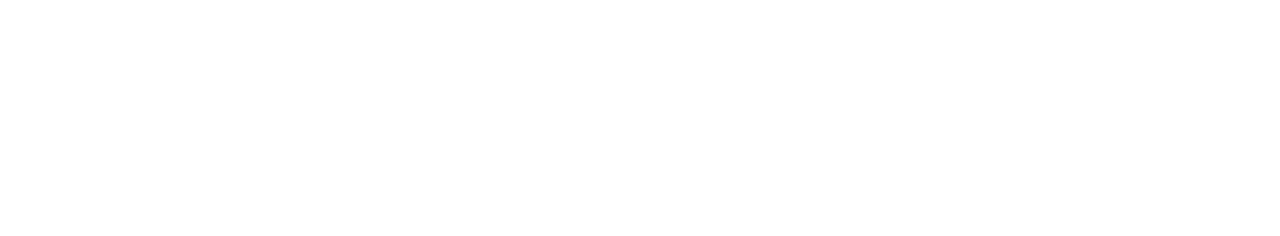
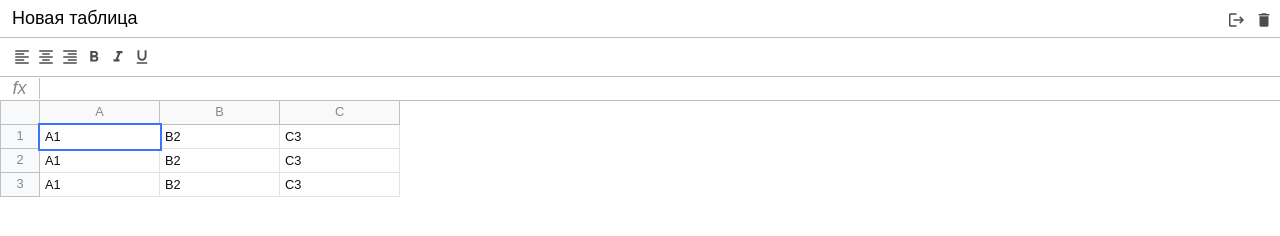
Before and after one commit to TatyanaMolchanova/JSownFramework, a website built with webpack: page src/index.html in a window 1280 px wide. Built offline with nearby package versions, Linux system fonts and the light colour scheme.

Commit message:
Markup Excel table

```diff
--- a/package.json
+++ b/package.json
@@ -46,6 +46,7 @@
     "webpack-dev-server": "^3.11.2"
   },
   "dependencies": {
-    "@babel/polyfill": "^7.12.1"
+    "@babel/polyfill": "^7.12.1",
+    "normalize.css": "^8.0.1"
   }
 }
--- a/requirements.txt
+++ b/requirements.txt
@@ -16,7 +16,7 @@ Git
         2 ---------
 
 
-lesson17 прошла
+lesson25 прошла
 
 npm i -D cross-env - defines variable of current ENV
 npm i eslint eslint-loader babel-eslint -D
--- a/src/index.html
+++ b/src/index.html
@@ -6,11 +6,134 @@
           content="width=device-width, user-scalable=no, initial-scale=1.0, maximum-scale=1.0, minimum-scale=1.0">
     <meta http-equiv="X-UA-Compatible" content="ie=edge">
     <link rel="shortcut icon" href="favicon.ico">
+    <link href="https://fonts.googleapis.com/icon?family=Material+Icons"
+          rel="stylesheet">
+    <link href="https://fonts.googleapis.com/icon?family=Material+Icons"
+          rel="stylesheet">
     <title>Pure JavaScript Excel</title>
 </head>
 <body>
 
-        <div id="app" class="container"></div>
+        <div id="app" class="container">
+
+            <div class="excel">
+
+                <div class="excel__header">
+
+                    <input type="text" class="input" value="Новая таблица" />
+
+                    <div>
+
+                        <div class="button">
+                            <span class="material-icons">logout</span>
+                        </div>
+
+                        <div class="button">
+                            <span class="material-icons">delete</span>
+                        </div>
+
+                    </div>
+
+                </div>
+
+                <div class="excel__toolbar">
+
+                    <div class="button">
+                        <span class="material-icons">format_align_left</span>
+                    </div>
+
+                    <div class="button">
+                        <span class="material-icons">format_align_center</span>
+                    </div>
+
+                    <div class="button">
+                        <span class="material-icons">format_align_right</span>
+                    </div>
+
+                    <div class="button">
+                        <span class="material-icons">format_bold</span>
+                    </div>
+
+                    <div class="button">
+                        <span class="material-icons">format_italic</span>
+                    </div>
+
+                    <div class="button">
+                        <span class="material-icons">format_underlined</span>
+                    </div>
+
+                </div>
+
+                <div class="excel__formula">
+                    <div class="info">fx</div>
+                    <div class="input" contenteditable spellcheck="false"></div>
+                </div>
+
+                <div class="excel__table">
+
+                    <div class="row">
+
+                        <div class="row-info">
+
+                        </div>
+
+                        <div class="row-data">
+                            <div class="column">
+                                A
+                            </div>
+                            <div class="column">
+                                B
+                            </div>
+                            <div class="column">
+                                C
+                            </div>
+
+                        </div>
+
+                    </div>
+
+
+                    <div class="row">
+                        <div class="row-info">
+                            1
+                        </div>
+
+                        <div class="row-data">
+                            <div class="cell selected" contenteditable>A1</div>
+                            <div class="cell" contenteditable>B2</div>
+                            <div class="cell" contenteditable>C3</div>
+                        </div>
+                    </div>
+
+                    <div class="row">
+                        <div class="row-info">
+                            2
+                        </div>
+
+                        <div class="row-data">
+                            <div class="cell" contenteditable>A1</div>
+                            <div class="cell" contenteditable>B2</div>
+                            <div class="cell" contenteditable>C3</div>
+                        </div>
+                    </div>
+
+                    <div class="row">
+                        <div class="row-info">
+                           3
+                        </div>
+
+                        <div class="row-data">
+                            <div class="cell" contenteditable>A1</div>
+                            <div class="cell" contenteditable>B2</div>
+                            <div class="cell" contenteditable>C3</div>
+                        </div>
+                    </div>
+
+                </div>
+
+            </div>
+
+        </div>
 
 </body>
 </html>
--- /dev/null
+++ b/src/scss/_mixins.scss
@@ -0,0 +1,22 @@
+@mixin button($color: green) {
+  height: 24px;
+  min-width: 24px;
+  padding: 3px;
+  text-align: center;
+  position: relative;
+  display: inline-block;
+  color: rgba(0, 0, 0, .7);
+
+  & span {
+    font-size: 18px;
+  }
+
+  &:active, .active {
+    color: $color;
+  }
+
+  &:hover {
+    background: #eee;
+    cursor: pointer;
+  }
+}
--- /dev/null
+++ b/src/scss/_variables.scss
@@ -0,0 +1,8 @@
+$header-height: 37px;
+$toolber-height: 40px;
+$formula-height: 24px;
+$row-height: 24px;
+//$header-height: 34px;
+$border-color: #c0c0c0;
+$info-cell-width: 40px;
+$cell-width: 120px;
--- /dev/null
+++ b/src/scss/formula.scss
@@ -0,0 +1,30 @@
+@import "variables";
+@import "mixins";
+
+.excel__formula {
+  position: absolute;
+  left: 0;
+  right: 0;
+  top: $header-height + $toolber-height;
+  height: $formula-height;
+  display: flex;
+  align-items: center;
+  border-bottom: 1px solid $border-color;
+
+  .info {
+    font-size: 18px;
+    font-style: italic;
+    text-align: center;
+    border-right: 1px solid $border-color;
+    min-width: $info-cell-width;
+  }
+
+  .input {
+    padding: 4px;
+    font-size: 12px;
+    width: 100%;
+    height: 100%;
+    color: #000;
+  }
+
+}
--- /dev/null
+++ b/src/scss/header.scss
@@ -0,0 +1,41 @@
+@import "variables";
+@import "mixins";
+
+.excel__header {
+  position: absolute;
+  top: 0;
+  right: 0;
+  left: 0;
+  height: $header-height;
+  padding: 8px 4px 0;
+  display: flex;
+  justify-content: space-between;
+
+  //temp
+  //background: antiquewhite;
+
+  & .input {
+    margin: 0;
+    padding: 2px 7px;
+    min-width: 1px;
+    color: #000;
+    border: 1px solid transparent;
+    border-radius: 2px;
+    height: 20px;
+    font-size: 18px;
+    line-height: 22;
+    outline: none;
+
+    &:hover {
+      border: 1px solid $border-color;
+    }
+
+    &:focus {
+      border: 2px solid #1a73e8;
+    }
+  }
+
+  .button {
+    @include button(red);
+  }
+}
--- a/src/scss/index.scss
+++ b/src/scss/index.scss
@@ -1,3 +1,38 @@
+@import url('https://fonts.googleapis.com/css2?family=Roboto&display=swap');
+@import "~normalize.css";
+
+@import "header";
+@import "toolbar";
+@import "formula";
+@import "table";
+
+* {
+  margin: 0;
+  padding: 0;
+  box-sizing: border-box;
+}
+
+body {
+  font-family: 'Robot', sans-serif;
+  font-size: 12px;
+}
+
+.excel {
+  position: relative;
+  color: #888;
+  height: 100%;
+  max-width: 100%;
+  font-size: .8rem;
+}
+
+
+
+
+
+
+
+
+
 // it's for checking if hot reload works when I update content
 //$red: white;
 //
--- /dev/null
+++ b/src/scss/table.scss
@@ -0,0 +1,66 @@
+@import "variables";
+@import "mixins";
+
+.excel__table {
+  position: absolute;
+  left: 0;
+  right: 0;
+  top: $header-height + $toolber-height + $formula-height;
+  overflow-x: auto;
+  padding-bottom: 2px;
+
+  .row {
+    display: flex;
+    flex-direction: row;
+    min-height: 20px;
+    height: $row-height;
+  }
+
+  .row-info {
+    display: flex;
+    justify-content: center;
+    align-items: center;
+    min-width: $info-cell-width;
+    height: 100%;
+    border: 1px solid $border-color;
+    background: #f8f9fa;
+    border-top: none;
+  }
+
+  .row-data {
+    display: flex;
+  }
+
+  .column {
+    display: flex;
+    justify-content: center;
+    align-items: center;
+    background: #f8f9fa;
+    min-width: 40px;
+    width: $cell-width;
+    height: 100%;
+    border: 1px solid $border-color;
+    border-top: 0;
+    border-left: 0;
+  }
+
+  .cell {
+    min-width: 40px;
+    padding: 5px;
+    width: $cell-width;
+    height: 100%;
+    border: 1px solid #e2e3e3;
+    border-top: 0;
+    border-left: 0;
+    color: #111;
+    white-space: nowrap;
+    outline: none;
+
+    &.selected {
+      border: none;
+      outline: 2px solid #3c74ff;
+      z-index: 2;
+    }
+  }
+
+}
--- /dev/null
+++ b/src/scss/toolbar.scss
@@ -0,0 +1,19 @@
+@import "variables";
+@import "mixins";
+
+.excel__toolbar {
+  //background: darkred;
+  position: absolute;
+  left: 0;
+  right: 0;
+  top: $header-height;
+  height: $toolber-height;
+  border-top: 1px solid $border-color;
+  border-bottom: 1px solid $border-color;
+  padding: 7px 10px;
+  display: flex;
+
+  .button {
+    @include button(green);
+  }
+}
```
Also changed, not shown: src/assets/excel.html (added, +138 -0 lines), 1 other file.
